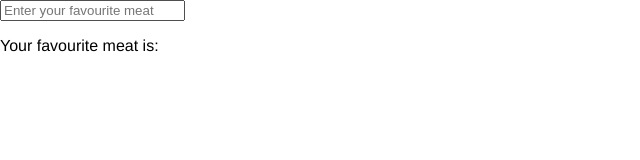
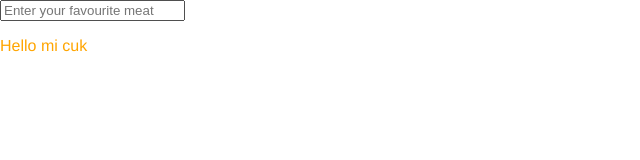
Before and after one commit to Syahirdev/angularjs-playlist, a website: page index.html in a window 1280 px wide. Shown: the whole page, without its empty margins (0-640 px from the left). Drawn offline with nearby package versions, Linux system fonts and the light colour scheme.

Commit message:
using ng-init expression
ng-init : to initialize new data.
Dont use frequently, tq

```diff
--- a/content/css/styles.css
+++ b/content/css/styles.css
@@ -120,3 +120,7 @@ main {
 	cursor: pointer;
 	margin-left: 10px;
 }
+
+.orange {
+	color: orange;
+}
--- a/index.html
+++ b/index.html
@@ -5,8 +5,8 @@
 		<link href="content/css/styles.css" rel="stylesheet" type="text/css" />
 		<script src="node_modules\angular\angular.min.js"></script>
 	</head>
-	<body>
+	<body ng-init="color='orange'">
 		<input type="text" ng-model="favMeat" placeholder="Enter your favourite meat" />
-		<p>Your favourite meat is: {{favMeat}}</p>
+		<p class="{{color}}">Hello mi cuk</p>
 	</body>
 </html>
```
